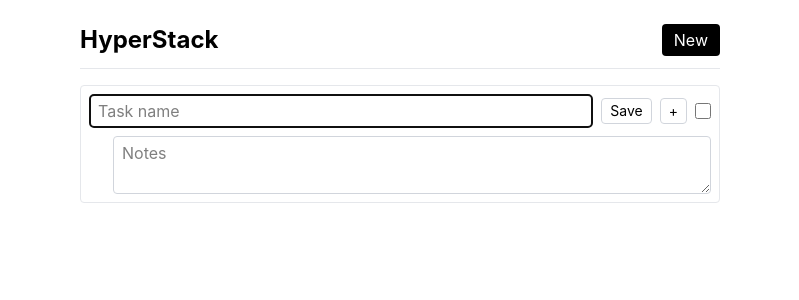
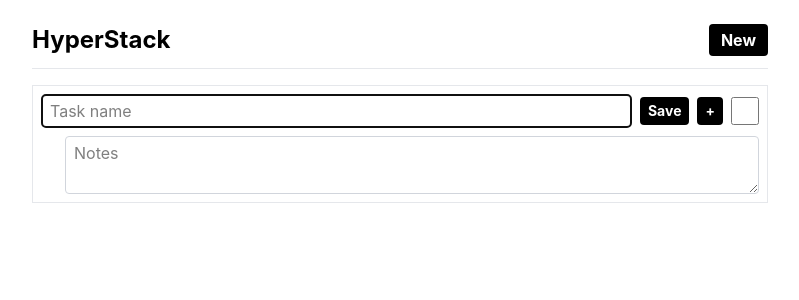
Before and after one commit to RENO-WARNER/hyperstack, a Preact app: page / in a window 1280 px wide. Both pictures are taken after a click on the button "New". Shown: the top 300 px of the page, without its empty margins (240-1039 px from the left). Built offline with nearby package versions, Linux system fonts and the light colour scheme.

Commit message:
fix(ui): hide empty task bodies and restyle stacked task controls

```diff
--- a/src/App.tsx
+++ b/src/App.tsx
@@ -36,19 +36,19 @@
 	return (
 		<TreeContext.Provider value={{ fresh, spawn, settle }}>
 			<div class="min-h-screen bg-white text-black">
-				<div class="mx-auto flex max-w-2xl flex-col gap-4 px-4 py-6">
+				<div class="mx-auto flex max-w-3xl flex-col gap-4 px-4 py-6">
 					<nav class="flex items-center justify-between border-b border-gray-200 pb-3">
 						<h1 class="text-2xl font-bold">HyperStack</h1>
 						<button
 							type="button"
-							class="rounded bg-black px-3 py-1 text-white hover:bg-gray-800"
+							class="rounded bg-black px-3 py-1 font-bold text-white hover:bg-gray-800"
 							onClick={add}
 						>
 							New
 						</button>
 					</nav>
 					{stack.length === 0 && <p class="text-center text-gray-400">Nothing stacked yet.</p>}
-					<ul class="flex flex-col gap-2">
+					<ul class="flex flex-col">
 						{arrange(stack, fresh).map((task) => (
 							<TaskComponent key={task.id} task={task} onChange={change} />
 						))}
--- a/src/TaskComponent.tsx
+++ b/src/TaskComponent.tsx
@@ -15,7 +15,7 @@
 	onChange: (task: Task) => void;
 }
 
-const BUTTON = "rounded border border-gray-300 px-2 py-0.5 text-sm hover:bg-gray-100";
+const BUTTON = "h-7 rounded bg-black px-2 text-sm font-bold text-white hover:bg-gray-800";
 
 export function TaskComponent({ task, onChange }: Props) {
 	const tree = useContext(TreeContext);
@@ -31,7 +31,7 @@
 	const subs = Array.isArray(task.prereq) ? task.prereq : null;
 	const done = isCompleted(task);
 	const foldable = subs !== null || task.notes !== "";
-	const visible = open || editing;
+	const visible = editing || (open && foldable);
 
 	const edit = () => {
 		setDraft({ name: task.name, notes: task.notes });
@@ -55,7 +55,7 @@
 		onChange({ ...task, prereq: (subs ?? []).map((item) => (item.id === child.id ? child : item)) });
 
 	return (
-		<li class="flex flex-col gap-2 rounded border border-gray-200 p-2">
+		<li class="flex flex-col gap-2 border border-gray-200 p-2 not-first:border-t-0">
 			<div class="flex items-center gap-2">
 				{editing ? (
 					<input
@@ -83,7 +83,13 @@
 				<button type="button" class={BUTTON} onClick={add}>
 					+
 				</button>
-				<input type="checkbox" class="size-4" checked={done} disabled={subs !== null} onChange={check} />
+				<input
+					type="checkbox"
+					class="size-7 accent-black"
+					checked={done}
+					disabled={subs !== null}
+					onChange={check}
+				/>
 			</div>
 			{visible && (
 				<div class="flex flex-col gap-2 pl-6">
@@ -98,7 +104,7 @@
 						task.notes && <p class="whitespace-pre-wrap text-sm text-gray-600">{task.notes}</p>
 					)}
 					{subs && (
-						<ul class="flex flex-col gap-2">
+						<ul class="flex flex-col">
 							{arrange(subs, tree.fresh).map((child) => (
 								<TaskComponent key={child.id} task={child} onChange={replace} />
 							))}
```
